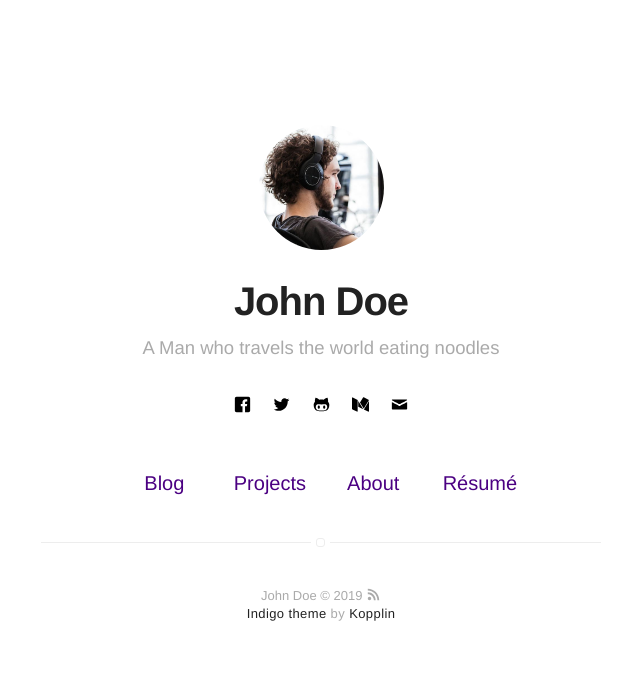
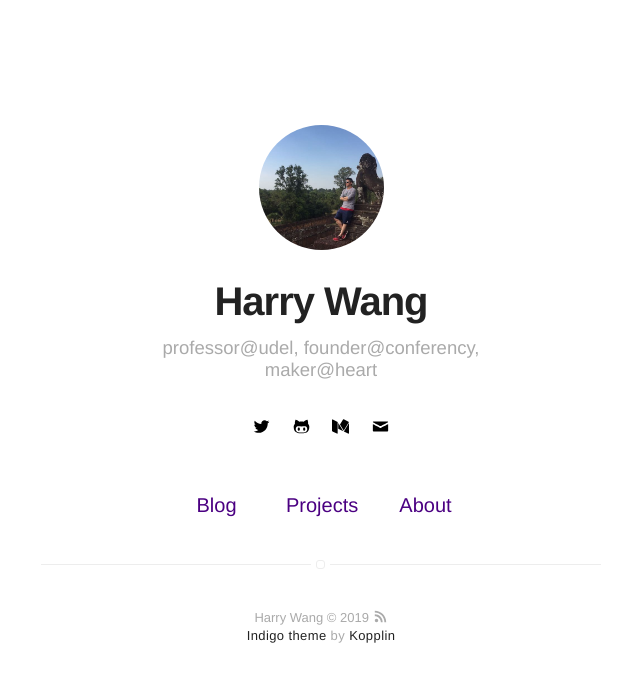
Before and after one commit to harrywang/harrywang.github.io, a Jekyll site: the page built from index.html, in a window 1280 px wide. Shown: the top 682 px of the page, without its empty margins (319-959 px from the left). Built offline with Jekyll 4.4.1, drawn with Linux system fonts in a browser that asks for light colours.

Commit message:
updated info

```diff
--- a/_config.yml
+++ b/_config.yml
@@ -1,22 +1,22 @@
 # main text of home
-name: John Doe
-bio: A Man who travels the world eating noodles
+name: Harry Wang
+bio: professor@udel, founder@conferency, maker@heart
 
 # twitter summary info
-description: A blog about technology and stuff related
+description: technology, art, design, etc...
 
 # if it's an external image, update below for true
 # better with square images
 external-image: false
-picture: assets/images/profile.jpg
+picture: assets/images/harrywang.jpg
 
 # If you want to include your resume, set to true
 # and specify source (external or local).
-resume: true
+resume: false
 resume-external: true
 resume-url: https://google.com/?q=my+resume
 
-url: https://koppl.in/indigo
+url: http://harrywang.github.io
 # your url: http://USERNAME.github.io
 
 permalink: /:title/
@@ -30,42 +30,36 @@ permalink: /:title/
 
 # if you don't want comments in your posts, leave categories empty
 disqus:
-  shortname: mydisqus # enter this from your disqus account
-  categories: [blog, project] # only show disqus for posts that have these categories
+  shortname: #mydisqus # enter this from your disqus account
+  categories: #[blog, project] # only show disqus for posts that have these categories
 
 # if you don't have any of social below, comment the line
-facebook: myfacebook
-twitter: mytwitter
+facebook: #myfacebook
+twitter: https://twitter.com/harryjwang
 # google: mygoogle
 # instagram: myinstagram
 # pinterest: mypinterest
 # linkedin: mylinkedin
 # youtube: myyoutube
 # spotify: myspotify
-github: mygithub
+github: https://github.com/harrywang
 # gitlab: mygitlab
 # lastfm: mylastfm
 # stackoverflow: 7044681/mystackoverflow
 # quora: userquora
 # reddit: username
-medium: medium
+medium: https://medium.com/@HarryWang
 # vimeo: myvimeo
 # lanyrd: mylanyrd
-email: myemail@gmail.com
+email: harryjwang@gmail.com
 
 authors:
-    johndoe:
-        name: John Doe
-        bio: A Man who travels the world eating noodles
+    harrywang:
+        name: Harry Wang
+        bio: professor@udel, founder@conferency, maker@heart
         external-image: false
-        picture: assets/images/profile.jpg
-        twitter: johndoe
-    jamesfoster:
-        name: James Foster
-        bio: A Man who develops software with coffee
-        external-image: false
-        picture: assets/images/james.jpg
-        twitter: jamesfoster
+        picture: assets/images/harrywang.jpg
+        twitter: harrywang
 
 # do you want a larger site? change the option below
 # options: [normal, large] | default: normal
@@ -87,16 +81,16 @@ blog: true
 read-time: true
 
 # do you want to show the "tags" inside the posts?
-show-tags: true
+show-tags: false
 
 # related posts inside a post?
-related: true
+related: false
 
 # Display links for next and previous posts for the specified categories
 post-advance-links: [blog]
 
 # show author block at the end of a post ?
-show-author: true
+show-author: false
 
 # do you want some animations?
 animation: true
```
Also changed, not shown: assets/images/harrywang.jpg (added), assets/images/profile.jpg (deleted), 2 other files.
